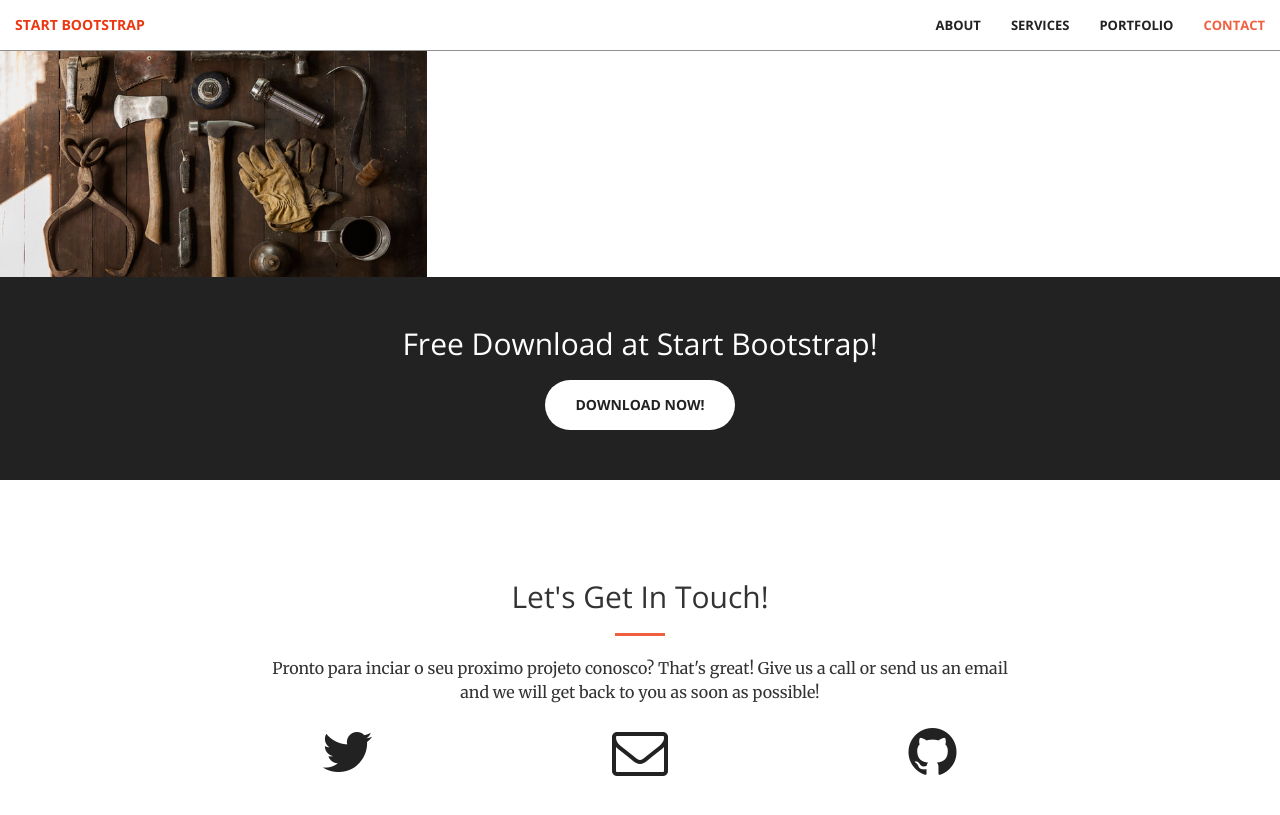
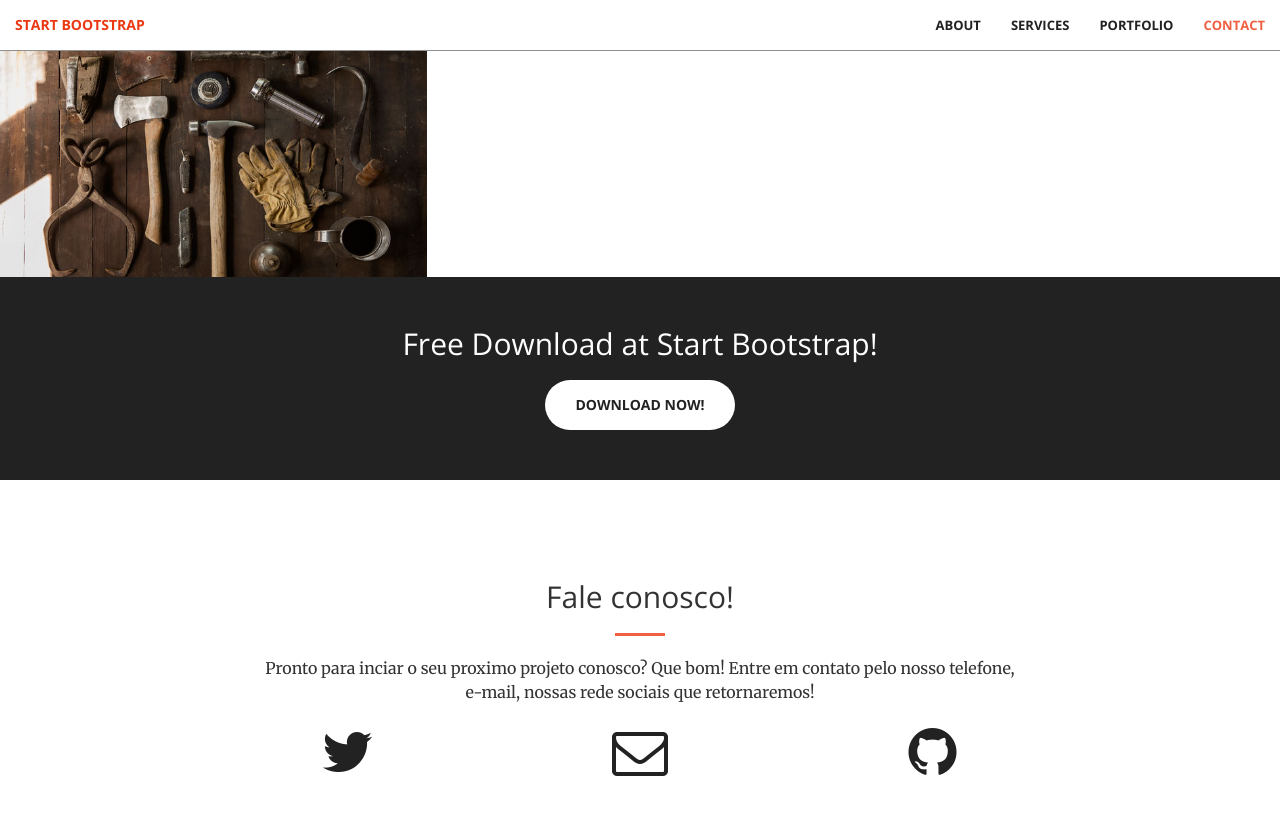
Before and after one commit to kamaroffst/kamaroffst.github.io, a Jekyll site: the page built from index.html, in a window 1280 px wide and 900 px high, scrolled down 2187 px. Shown: the top 815 px of the window. Built offline with Jekyll 4.4.1, drawn with Linux system fonts in a browser that asks for light colours.

Commit message:
tradução

```diff
--- a/_includes/contact.html
+++ b/_includes/contact.html
@@ -2,9 +2,9 @@
     <div class="container">
         <div class="row">
             <div class="col-lg-8 col-lg-offset-2 text-center">
-                <h2 class="section-heading">Let's Get In Touch!</h2>
+                <h2 class="section-heading">Fale conosco!</h2>
                 <hr class="primary">
-                <p>Pronto para inciar o seu proximo projeto conosco? That's great! Give us a call or send us an email and we will get back to you as soon as possible!</p>
+                <p>Pronto para inciar o seu proximo projeto conosco? Que bom! Entre em contato pelo nosso telefone, e-mail, nossas rede sociais que retornaremos!</p>
             </div>
         <div class="col-lg-2 col-lg-offset-2 text-center">
             <a href="https://twitter.com/{{ site.twitter_username }}">
```
